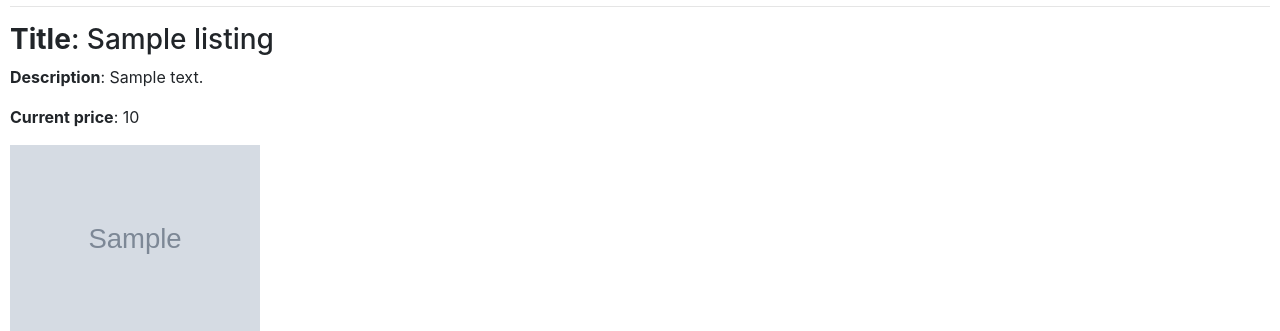
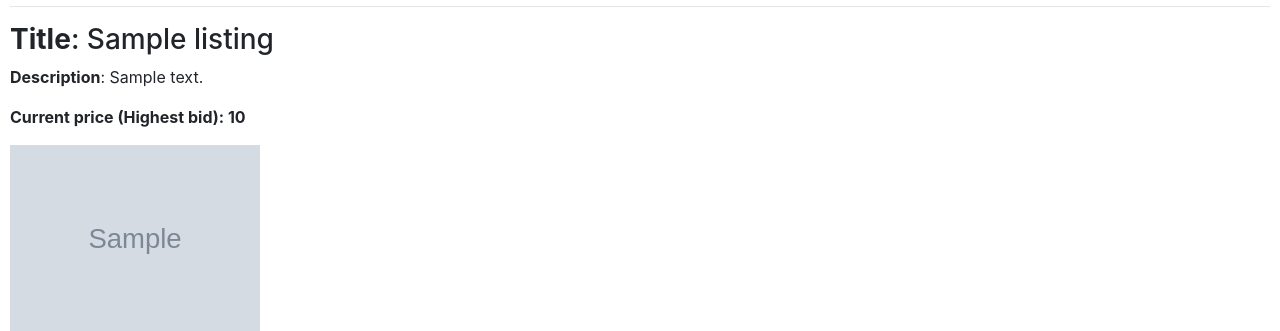
Before and after one commit to Aliqc7/ecommerce, a Django app: page /listing/1 in a window 1280 px wide. Shown: the part 140-471 px from the top of the page. Run offline with Django 3.2, Linux system fonts and the light colour scheme; tables that the repository leaves empty hold one stand-in row (values such as "Sample post"); grey boxes marked "Sample" are stand-in pictures; some libraries are stand-ins or nearby versions.

Commit message:
Add bidding functionality

```diff
--- a/auctions/models.py
+++ b/auctions/models.py
@@ -15,6 +15,7 @@ class Listing(models.Model):
     category = models.CharField(max_length=50, blank = True)
     listing_user = models.ForeignKey('User', on_delete=models.CASCADE, related_name = "listings")
     is_active = models.BooleanField()
+    bid = models.ForeignKey('Bid', on_delete=models.CASCADE, blank = True, null = True, related_name = "listings")
     comment = models.ForeignKey('Comment', on_delete=models.CASCADE, blank = True, null = True, related_name = "listings")
 
     def __str__(self):
@@ -34,10 +35,11 @@ class Comment(models.Model):
 
 class Bid(models.Model):
     listing = models.ForeignKey('Listing', on_delete = models.CASCADE, related_name = "bids")
-    bid = models.IntegerField()
+    bidder = models.ForeignKey('User', on_delete = models.CASCADE, related_name = "placed_bids")
+    amount = models.IntegerField()
 
     def __str__(self):
-        return f"Listing: {self.listing}, Bid: {self.bid}"
+        return f"Listing: {self.listing}, Bid: {self.amount}"
 
 class Watchitem(models.Model):
     user = models.ForeignKey('User', on_delete = models.CASCADE, related_name ="watchlist")
--- a/auctions/templates/auctions/index.html
+++ b/auctions/templates/auctions/index.html
@@ -6,7 +6,11 @@
         <div>
             <h3><strong>Title</strong>: {{listing.title}}</h3>
             <p><strong>Description</strong>: {{listing.description}}</p>
-            <p><strong>Current price</strong>: {{listing.current_price}}</p>
+            {% if listing.bid is None %}
+            <p>Be the first one to bid on this item (<strong>Starting bid</strong>: {{listing.starting_bid}})</p>
+            {% else %}
+            <p><strong>Current price (Highest bid): {{listing.current_price}}</strong></p>
+            {% endif %}
             {% if listing.image_url %}
                 <img width="250px" src="{{listing.image_url}}">
             {% else %}
--- a/auctions/templates/auctions/listing.html
+++ b/auctions/templates/auctions/listing.html
@@ -4,7 +4,12 @@
 <div>
     <h3><strong>Title</strong>: {{listing.title}}</h3>
     <p><strong>Description</strong>: {{listing.description}}</p>
-    <p><strong>Current price</strong>: {{listing.current_price}}</p>
+    {% if listing.bid is None %}
+    <p>Be the first one to bid on this item (<strong>Starting bid</strong>: {{listing.starting_bid}})</p>
+    {% else %}
+    <p><strong>Current price (Highest bid): {{listing.current_price}}</strong></p>
+    {% endif %}
+
     {% if listing.image_url %}
         <img width="250px" src="{{listing.image_url}}">
     {% else %}
@@ -33,7 +38,19 @@
     </form>
 
     {% endif %}
+
+    <form action="{% url 'place_bid' listing.id %}" method = "post">
+        {% csrf_token %}
+
+        <input type="submit" value="Bid on listing">
+        <input type = "number" name ="bid_amount" placeholder="Bid amount">
+    </form>
+
     {% endif %}
+
+    {% if message%}
+    <p>{{message}}</p>
+    {%endif%}
 
 </div>
 {% endblock %}
--- a/auctions/urls.py
+++ b/auctions/urls.py
@@ -9,5 +9,6 @@ urlpatterns = [
     path("register", views.register, name="register"),
     path("create_listing", views.create_listing, name = "create_listing"),
     path("listing/<int:listing_id>", views.show_listing, name = "show_listing"),
-    path("watchlist/<int:user_id>", views.watchlist, name="watchlist")
+    path("watchlist/<int:user_id>", views.watchlist, name="watchlist"),
+    path("place_bid/<int:listing_id>", views.place_bid, name = "place_bid")
 ]
--- a/auctions/views.py
+++ b/auctions/views.py
@@ -115,3 +115,22 @@ def watchlist(request, user_id):
         "user": user,
         "watchlist": user.watchlist.all()
     })
+
+def place_bid(request, listing_id):
+    user = request.user
+    listing = Listing.objects.get(pk = listing_id)
+    bid_amount = int(request.POST["bid_amount"])
+    if (listing.bid is None and bid_amount >= listing.starting_bid) or (bid_amount > listing.current_price):
+        bid = Bid(listing = listing, bidder = user, amount = bid_amount)
+        bid.save()
+        listing.current_price = bid_amount
+        listing.bid = bid
+        listing.save()
+        message = "Your bid is successfully placed!"
+    else:
+        message = "Your bid is too low!"
+
+    return render (request, "auctions/listing.html", {
+        "listing": listing,
+        "message": message
+    })
```
Also changed, not shown: auctions/migrations/0001_initial.py, auctions/migrations/0002_alter_listing_bid.py (added), auctions/migrations/0002_alter_user_id.py (deleted), auctions/migrations/0003_comment_listing_comment_listing_bid.py (deleted), auctions/migrations/0004_alter_listing_category_alter_listing_image_url.py (deleted), auctions/migrations/0005_listing_is_active.py (deleted), auctions/migrations/0006_listing_current_price.py (deleted), auctions/migrations/0007_watchitem.py (deleted), images/watch.jpeg (deleted), 1 other file.
